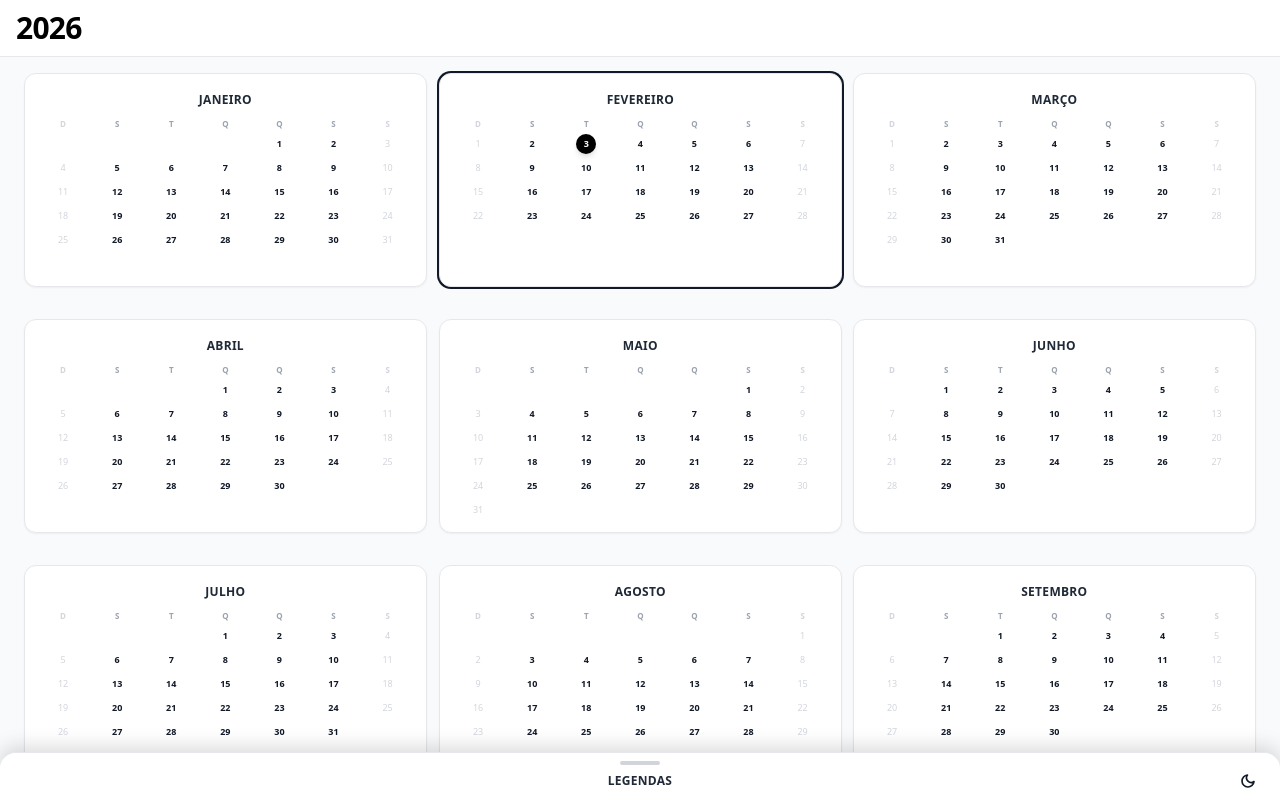
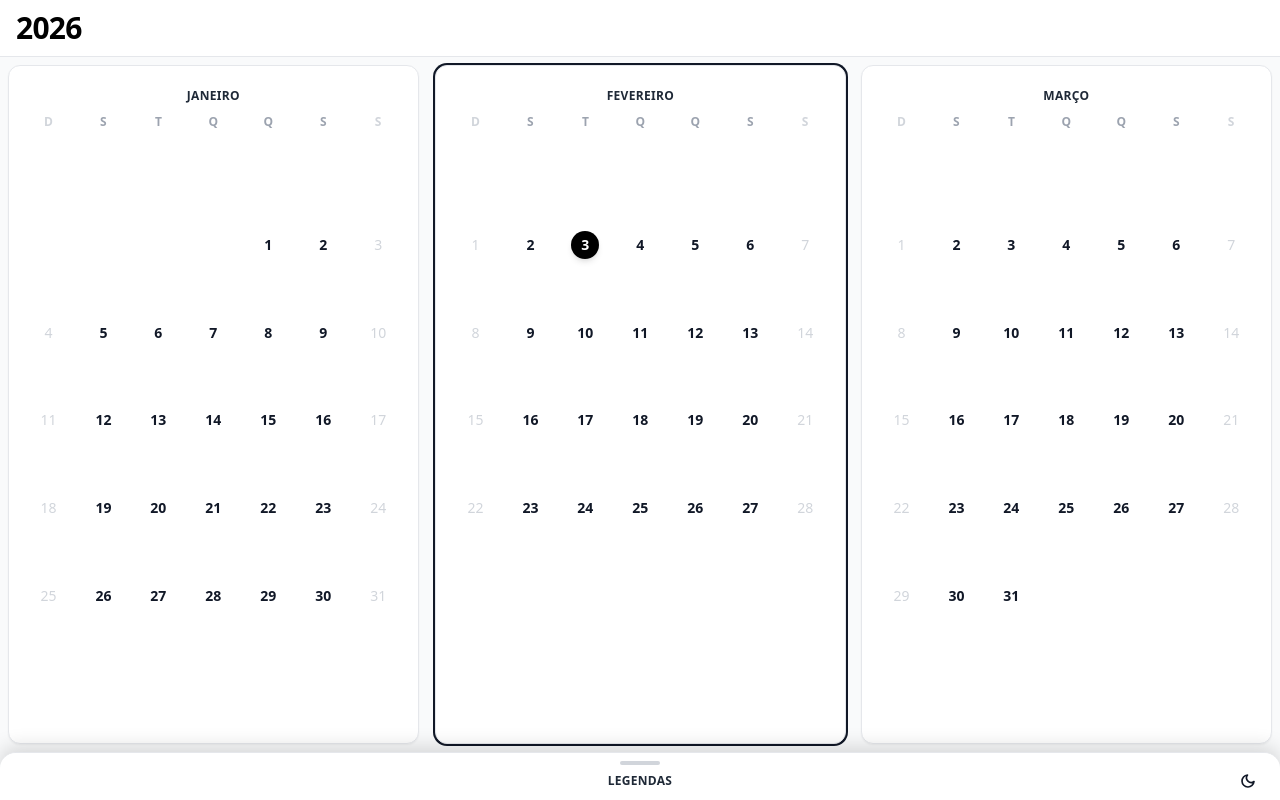
Before and after one commit to VirgilioFuchs/Calendario_PWA, a React (Vite) app: page / in a window 1280 px wide. Built offline with nearby package versions, Linux system fonts and the light colour scheme.

Commit message:
feat(MonthView): add a mode Landscape and others functions

```diff
--- a/src/App.tsx
+++ b/src/App.tsx
@@ -201,7 +201,7 @@ const App: React.FC = () => {
         isFirstLoad.current = false;
 
         if (yearViewRef.current) {
-            yearViewScrollRef.current = yearViewRef.current.getScrollTop();
+            yearViewScrollRef.current = yearViewRef.current.getScrollPosition();
         }
 
         setZoomOrigin(coords);
@@ -242,7 +242,7 @@ const App: React.FC = () => {
         requestAnimationFrame(() => {
             requestAnimationFrame(() => {
                 if (yearViewRef.current && yearViewScrollRef.current > 0) {
-                    yearViewRef.current.setScrollTop(yearViewScrollRef.current)
+                    yearViewRef.current.setScrollPosition(yearViewScrollRef.current)
                 }
             });
         });
--- a/src/components/MonthView.tsx
+++ b/src/components/MonthView.tsx
@@ -18,10 +18,9 @@ const MonthView: React.FC<MonthDetailProps> = ({year, monthIdx, onBack, onDayCli
     const orientation = useOrientation();
     const isLandscape = orientation === 'landscape';
 
-    // Estado para o título fixo (Scroll Spy)
     const [visibleMonthIdx, setVisibleMonthIdx] = useState(monthIdx);
     const months = Array.from({length: 12}, (_, i) => i);
-    const headerOffset = 110; // Espaço reservado para o header fixo
+    const headerOffset = 110;
     const isInitialScroll = useRef(true);
     const today = new Date();
     const currentDay = today.getDate();
@@ -30,6 +29,30 @@ const MonthView: React.FC<MonthDetailProps> = ({year, monthIdx, onBack, onDayCli
     const [yearEvents, setYearEvents] = useState<CalendarEvent[]>([]);
     const [loading, setLoading] = useState(false);
     const [error, setError] = useState<string | null>(null);
+
+    // ✅ Normalize event type
+    const normalizeEventType = (type: string | boolean | null | undefined): string => {
+        if (!type || typeof type !== 'string') {
+            return 'outros';
+        }
+
+        const tipoLower = type.toLowerCase();
+        const knownTypes = ['trabalho', 'férias', 'feriado', 'festa'];
+
+        if (knownTypes.includes(tipoLower)) {
+            return tipoLower;
+        }
+        return 'outros';
+    };
+
+    const getUniqueTypesForDay = (events: CalendarEvent[]): string[] => {
+        const types = events.map(evt => normalizeEventType(evt.feriado_tipo));
+        return [...new Set(types)].filter(type => type !== 'feriado');
+    };
+
+    const hasHoliday = (events: CalendarEvent[]): boolean => {
+        return events.some(evt => normalizeEventType(evt.feriado_tipo) === 'feriado');
+    };
 
     useEffect(() => {
         const fetchYearEvents = async () => {
@@ -48,13 +71,12 @@ const MonthView: React.FC<MonthDetailProps> = ({year, monthIdx, onBack, onDayCli
         fetchYearEvents();
     }, [year]);
 
-// Agrupar eventos por dia
     const eventsByMonthAndDay = useMemo(() => {
         const grouped: Record<number, Record<number, CalendarEvent[]>> = {};
 
         yearEvents.forEach((evt: CalendarEvent) => {
-            const [year, month, day] = evt.feriado_data.split('T')[0].split('-').map(Number);
-            const eventDate = new Date(year, month - 1, day);
+            const [evtYear, month, day] = evt.feriado_data.split('T')[0].split('-').map(Number);
+            const eventDate = new Date(evtYear, month - 1, day);
             const monthNum = eventDate.getMonth();
             const dayNum = eventDate.getDate();
 
@@ -70,10 +92,8 @@ const MonthView: React.FC<MonthDetailProps> = ({year, monthIdx, onBack, onDayCli
         return grouped;
     }, [yearEvents]);
 
-
-    // Cores do evento
     const getEventStyle = (type: string) => {
-        const tipoLower = type.toLowerCase()
+        const tipoLower = type.toLowerCase();
         switch (tipoLower) {
             case 'trabalho':
                 return 'bg-gray-100 text-gray-700 border border-gray-200 dark:bg-zinc-800/70 dark:text-zinc-100 dark:border-zinc-700';
@@ -88,28 +108,29 @@ const MonthView: React.FC<MonthDetailProps> = ({year, monthIdx, onBack, onDayCli
         }
     };
 
-    // Lógica do Spy Scroll
+    // Scroll Spy
     useEffect(() => {
         const container = containerRef.current;
         if (!container) return;
 
-        // Usar scroll event que funciona melhor em ambas orientações
         const handleScroll = () => {
             if (isInitialScroll.current) return;
 
             const sections = container.querySelectorAll('.month-grid-section');
             const containerRect = container.getBoundingClientRect();
-            const containerTop = containerRect.top;
-            const containerHeight = containerRect.height;
-            const targetPoint = containerTop + containerHeight * 0.3; // 30% do topo
+
+            // ✅ Different detection point for landscape vs portrait
+            const detectionPoint = isLandscape
+                ? containerRect.top + containerRect.height * 0.2  // 20% from top in landscape
+                : containerRect.top + containerRect.height * 0.3; // 30% from top in portrait
 
             let closestIdx = 0;
             let closestDistance = Infinity;
 
             sections.forEach((section) => {
                 const rect = section.getBoundingClientRect();
-                const sectionTop = rect.top;
-                const distance = Math.abs(targetPoint - sectionTop);
+                const sectionMiddle = rect.top + rect.height / 2;
+                const distance = Math.abs(detectionPoint - sectionMiddle);
 
                 if (distance < closestDistance) {
                     closestDistance = distance;
@@ -123,7 +144,6 @@ const MonthView: React.FC<MonthDetailProps> = ({year, monthIdx, onBack, onDayCli
 
         container.addEventListener('scroll', handleScroll, {passive: true});
 
-        // Também dispara uma vez após o scroll inicial terminar
         const checkAfterInit = setTimeout(() => {
             if (!isInitialScroll.current) {
                 handleScroll();
@@ -134,10 +154,8 @@ const MonthView: React.FC<MonthDetailProps> = ({year, monthIdx, onBack, onDayCli
             container.removeEventListener('scroll', handleScroll);
             clearTimeout(checkAfterInit);
         };
-    }, []);
+    }, [isLandscape, containerRef]);
 
-
-    // Scroll inicial para o mês selecionado
     useEffect(() => {
         setVisibleMonthIdx(monthIdx);
         isInitialScroll.current = true;
@@ -160,22 +178,6 @@ const MonthView: React.FC<MonthDetailProps> = ({year, monthIdx, onBack, onDayCli
         const rect = e.currentTarget.getBoundingClientRect();
         onDayClick(mIdx, d, rect);
     };
-
-    // const handleRefresh = async () => {
-    //     setLoading(true);
-    //     try {
-    //         const startDate = `${year}-01-01`;
-    //         const endDate = `${year}-12-31`;
-    //         const data = await eventsApi.forceRefresh(startDate, endDate);
-    //         setYearEvents(data);
-    //         console.log('Cache Atualizado');
-    //     } catch (err) {
-    //         console.error('Erro ao atualizar:', err);
-    //         setError(err instanceof Error ? err.message : 'Erro ao atualizar');
-    //     } finally {
-    //          setLoading(false);
-    //     }
-    // }
 
     const CalendarContent = () => (
         <div
@@ -215,6 +217,10 @@ const MonthView: React.FC<MonthDetailProps> = ({year, monthIdx, onBack, onDayCli
                                 const visibleEvents = allEvents.slice(0, 2);
                                 const remainingEvents = allEvents.length - 2;
 
+                                // ✅ Get unique types and check for holiday
+                                const uniqueTypes = getUniqueTypesForDay(allEvents);
+                                const dayHasFeriado = hasHoliday(allEvents);
+
                                 return (
                                     <div
                                         key={d}
@@ -238,31 +244,35 @@ const MonthView: React.FC<MonthDetailProps> = ({year, monthIdx, onBack, onDayCli
                                                 ${isLandscape ? 'w-5 h-5 text-xs' : 'w-7 h-7 text-sm'}
                                                 ${isToday
                                                 ? 'bg-black text-white dark:bg-white dark:text-black font-bold shadow-md'
-                                                    : isWeekend ? 'text-gray-300 dark:text-zinc-600' : 'text-gray-900 dark:text-zinc-300'
+                                                : dayHasFeriado
+                                                    ? 'text-red-500 dark:text-red-400 font-semibold'
+                                                    : isWeekend
+                                                        ? 'text-gray-300 dark:text-zinc-600'
+                                                        : 'text-gray-900 dark:text-zinc-300'
                                             }`}>
                                                     {d}
                                             </span>
                                         </div>
 
-                                        {/* LANDSCAPE: Bolinhas de eventos */}
-                                        {isLandscape && allEvents.length > 0 && (
+                                        {/* ✅ LANDSCAPE: One dot per unique event type */}
+                                        {isLandscape && uniqueTypes.length > 0 && (
                                             <div className="flex flex-row gap-1 justify-center flex-wrap max-w-full">
-                                                {allEvents.slice(0, 4).map((evt, idx) => (
+                                                {uniqueTypes.slice(0, 3).map((type, idx) => (
                                                     <div
-                                                        key={`${evt.feriado_id}-${idx}`}
-                                                        className={`w-1.5 h-1.5 rounded-full ${getEventStyle(evt.feriado_tipo)}`}
-                                                        title={evt.feriado_titulo}
+                                                        key={idx}
+                                                        className={`w-1.5 h-1.5 rounded-full ${getEventStyle(type)}`}
+                                                        title={type}
                                                     />
                                                 ))}
-                                                {allEvents.length > 4 && (
+                                                {uniqueTypes.length > 3 && (
                                                     <span className="text-[6px] font-bold text-gray-400 dark:text-zinc-500 leading-none">
-                                                    +{allEvents.length - 4}
+                                                        +{uniqueTypes.length - 3}
                                                     </span>
                                                 )}
                                             </div>
                                         )}
 
-                                        {/* PORTRAIT: Cards de eventos (original) */}
+                                        {/* PORTRAIT: Event cards */}
                                         {!isLandscape && (
                                             <div className="mt-auto w-full px-0.5 pb-3.5 flex flex-col gap-[1px]">
                                                 <div className="flex flex-col gap-[2px] w-full">
@@ -299,7 +309,7 @@ const MonthView: React.FC<MonthDetailProps> = ({year, monthIdx, onBack, onDayCli
 
     return (
         <div className="flex-1 flex flex-col bg-white h-full relative z-50 dark:bg-zinc-950 transition-colors">
-            {/* HEADER FIXO */}
+            {/* HEADER */}
             <div
                 className="z-30 shadow-sm relative transition-all duration-300
                 bg-white/95 backdrop-blur-sm border-b border-gray-300
@@ -324,11 +334,13 @@ const MonthView: React.FC<MonthDetailProps> = ({year, monthIdx, onBack, onDayCli
                     </button>
                 </div>
 
-                {/*<div className="px-4 pb-1">*/}
-                {/*    <h1 className="text-3xl font-extrabold text-black dark:text-white tracking-tight">*/}
-                {/*        {MONTH_NAMES[visibleMonthIdx]}*/}
-                {/*    </h1>*/}
-                {/*</div>*/}
+                {!isLandscape && (
+                    <div className="px-4 pb-1">
+                        <h1 className="text-3xl font-extrabold text-black dark:text-white tracking-tight">
+                            {MONTH_NAMES[visibleMonthIdx]}
+                        </h1>
+                    </div>
+                )}
 
                 {!isLandscape && (
                     <div className="grid grid-cols-7 gap-0 px-0 pb-1">
@@ -345,7 +357,7 @@ const MonthView: React.FC<MonthDetailProps> = ({year, monthIdx, onBack, onDayCli
                 )}
             </div>
 
-            {/* Loading indicator */}
+            {/* Loading */}
             {loading && (
                 <div
                     className="absolute top-20 left-1/2 -translate-x-1/2 z-40 bg-blue-500 text-white px-4 py-2 rounded-full shadow-lg text-sm">
@@ -353,7 +365,7 @@ const MonthView: React.FC<MonthDetailProps> = ({year, monthIdx, onBack, onDayCli
                 </div>
             )}
 
-            {/* Error message */}
+            {/* Error */}
             {error && (
                 <div
                     className="absolute top-20 left-1/2 -translate-x-1/2 z-40 bg-red-500 text-white px-4 py-2 rounded-lg shadow-lg text-sm">
@@ -361,14 +373,13 @@ const MonthView: React.FC<MonthDetailProps> = ({year, monthIdx, onBack, onDayCli
                 </div>
             )}
 
-            {/* LAYOUT PRINCIPAL */}
+            {/* MAIN LAYOUT */}
             {isLandscape ? (
-                // MODO LANDSCAPE: 60% calendário | 40% painel lateral
                 <div className="flex-1 flex flex-row overflow-hidden">
-                    {/* 60% - Calendário */}
+                    {/* 60% - Calendar */}
                     <div
                         className="w-[60%] flex flex-col overflow-hidden border-r border-gray-200 dark:border-zinc-800">
-                        <div className="grid grid-cols-7 gap-0 px-0 pb-1">
+                        <div className="grid grid-cols-7 gap-0 px-0 pb-1 border-b border-gray-200 dark:border-zinc-800">
                             {WEEK_DAYS_ABREVIATED.map((d, idx) => (
                                 <div
                                     key={d}
@@ -382,17 +393,24 @@ const MonthView: React.FC<MonthDetailProps> = ({year, monthIdx, onBack, onDayCli
                         <CalendarContent/>
                     </div>
 
-                    {/* 40% - Painel Lateral (vazio por enquanto) */}
+                    {/* 40% - Side Panel */}
                     <div className="w-[40%] flex flex-col overflow-hidden bg-gray-50 dark:bg-zinc-900">
-                        <div className="flex-1 flex items-center justify-center">
-                            <p className="text-gray-400 dark:text-zinc-500 text-sm">
+                        {/* ✅ Title at TOP of side panel */}
+                        <div className="px-4 py-3 border-b border-gray-200 dark:border-zinc-800 text-center">
+                            <h1 className="text-2xl font-extrabold text-black dark:text-white tracking-tight transition-all duration-300">
+                                {MONTH_NAMES[visibleMonthIdx]}
+                            </h1>
+                        </div>
+
+                        {/* ✅ Content area */}
+                        <div className="flex-1 overflow-y-auto p-4">
+                            <p className="text-gray-400 dark:text-zinc-500 text-sm text-center">
                                 Painel lateral
                             </p>
                         </div>
                     </div>
                 </div>
             ) : (
-                // MODO PORTRAIT: Layout normal
                 <CalendarContent/>
             )}
         </div>
--- a/src/components/YearView.tsx
+++ b/src/components/YearView.tsx
@@ -15,15 +15,19 @@ interface MonthCardProps {
     mIdx: number;
     currentYear: number;
     isFirstLoad: boolean;
+    isLandscape: boolean;
+    cardStyle?: React.CSSProperties;
     onCardClick: (e: React.MouseEvent<HTMLDivElement>, mIdx: number) => void;
     setCardRef: (el: HTMLDivElement | null, idx: number) => void;
 }
 
-// ===== COMPONENTE MONTHCARD (MEMOIZADO) =====
+// ===== COMPONENTE MONTHCARD (MEMORIZADO) =====
 const MonthCard = React.memo<MonthCardProps>(({
                                                   mIdx,
                                                   currentYear,
                                                   isFirstLoad,
+                                                  isLandscape,
+                                                  cardStyle,
                                                   onCardClick,
                                                   setCardRef
                                               }) => {
@@ -45,7 +49,7 @@ const MonthCard = React.memo<MonthCardProps>(({
     const isCurrent = mIdx === today.getMonth() && currentYear === today.getFullYear();
     const currentDay = today.getDate();
 
-    // ✅ Headers memoizados
+    // ✅ Headers memorizados
     const weekDayHeaders = useMemo(() =>
             WEEK_DAYS.map((d, i) => ({
                 char: d.charAt(0),
@@ -60,16 +64,19 @@ const MonthCard = React.memo<MonthCardProps>(({
             data-month-name={`${MONTH_NAMES[mIdx]} ${currentYear}`}
             onClick={(e) => onCardClick(e, mIdx)}
             className={clsx(
-                'rounded-xl p-3 shadow-sm active:scale-[0.98] transition-transform cursor-pointer flex flex-col',
+                'rounded-xl shadow-sm active:scale-[0.98] transition-transform cursor-pointer flex flex-col',
                 'bg-white border border-gray-200 hover:border-black/20',
                 'dark:bg-zinc-900 dark:border-zinc-800 dark:hover:border-zinc-600',
                 isFirstLoad && `animate-fade-in-scale stagger-${mIdx + 1}`,
-                isCurrent && 'ring-2 ring-gray-900 dark:ring-blue-50'
+                isCurrent && 'ring-2 ring-gray-900 dark:ring-blue-50',
+                isLandscape && 'flex-shrink-0',
+                isLandscape ? 'p-4' : 'p-2'
+
             )}
-            style={isFirstLoad ? {
-                opacity: 0,
-                animationFillMode: 'forwards'
-            } : undefined}
+            style={{
+                ...(isFirstLoad ? { opacity: 0, animationFillMode: 'forwards' } : {}),
+                ...cardStyle
+            }}
         >
             {/* Título do Mês Centralizado */}
             <div className="text-center mb-2">
@@ -82,16 +89,26 @@ const MonthCard = React.memo<MonthCardProps>(({
             </div>
 
             {/* Grid de Dias Compacto (Sempre 6 linhas visuais) */}
-            <div className="grid grid-cols-7 gap-y-1 gap-x-0.5 pointer-events-none flex-1 content-start">
+            <div
+                className={clsx(
+                "grid grid-cols-7 pointer-events-none flex-1 min-h-0",
+                isLandscape ? "gap-x-2" : "gap-x-0.5"
+            )}
+                 style={{
+                     // ✅ Force exactly 7 rows that distribute evenly
+                     gridTemplateRows: 'repeat(7, 1fr)'
+                 }}
+            >
                 {/* Headers da Semana */}
                 {weekDayHeaders.map((day, i) => (
                     <div
                         key={i}
                         className={clsx(
-                            'text-center text-[8px] font-bold',
+                            'text-center font-bold',
                             day.isWeekend
                                 ? 'text-gray-300 dark:text-zinc-600'
-                                : 'text-gray-400 dark:text-zinc-500'
+                                : 'text-gray-400 dark:text-zinc-500',
+                            isLandscape ? 'text-xs' : 'text-[8px]'
                         )}
                     >
                         {day.char}
@@ -113,13 +130,22 @@ const MonthCard = React.memo<MonthCardProps>(({
                         <div
                             key={d}
                             className={clsx(
-                                'h-5 w-5 mx-auto rounded-full flex items-center justify-center text-[9px] relative',
-                                isToday && 'bg-black text-white dark:bg-white dark:text-black font-bold shadow-md',
-                                !isToday && isWeekend && 'text-gray-300 font-normal dark:text-zinc-600',
-                                !isToday && !isWeekend && 'text-gray-900 font-bold dark:text-zinc-300'
+                                'flex items-center justify-center',
+                                isLandscape ? 'text-sm' : 'text-[10px]'
                             )}
                         >
-                            {d}
+                            <span
+                                className={clsx(
+                                    'rounded-full flex items-center justify-center aspect-square',
+                                    // ✅ Responsive sizes using aspect-square
+                                    isLandscape ? 'w-7 h-7 text-sm' : 'w-5 h-5 text-[10px]',
+                                    isToday && 'bg-black text-white dark:bg-white dark:text-black font-bold shadow-md',
+                                    !isToday && isWeekend && 'text-gray-300 font-normal dark:text-zinc-600',
+                                    !isToday && !isWeekend && 'text-gray-900 font-bold dark:text-zinc-300'
+                                )}
+                            >
+                                {d}
+                            </span>
                         </div>
                     );
                 })}
@@ -134,8 +160,8 @@ const MonthCard = React.memo<MonthCardProps>(({
 MonthCard.displayName = 'MonthCard';
 
 export interface YearViewHandle {
-    getScrollTop: () => number;
-    setScrollTop: (value: number) => void;
+    getScrollPosition: () => number;
+    setScrollPosition: (value: number) => void;
 }
 
 // COMPONENTE PRINCIPAL YEARVIEW
@@ -152,19 +178,25 @@ const YearView = forwardRef<YearViewHandle, YearViewProps>((
 
     const monthCardsRef = useRef<(HTMLDivElement | null)[]>([]);
     const months = useMemo(() => Array.from({length: 12}, (_, i) => i), []);
+    const isLandscape = orientation === 'landscape';
 
     useImperativeHandle(ref, () => ({
-        getScrollTop: () => {
+        getScrollPosition: () => {
             const element = containerRef.current;
-            return element?.scrollTop || 0;
+            if(!element) return 0;
+            return isLandscape ? element.scrollLeft : element.scrollTop;
         },
-        setScrollTop: (value: number) => {
+        setScrollPosition: (value: number) => {
             const element = containerRef.current;
             if (element) {
-                element.scrollTop = value;
+                if(isLandscape) {
+                    element.scrollLeft = value;
+                } else {
+                    element.scrollTop = value;
+                }
             }
         }
-    }), [containerRef]);
+    }), [containerRef, isLandscape]);
 
     // Função de clique no card
     const handleCardClick = useCallback((e: React.MouseEvent<HTMLDivElement>, mIdx: number) => {
@@ -186,43 +218,46 @@ const YearView = forwardRef<YearViewHandle, YearViewProps>((
     const containerClasses = clsx(
         'flex-1 overflow-y-auto scroll-smooth h-full origin-top-left gpu-accelerated',
         'bg-gray-50 dark:bg-zinc-950',
-        orientation === 'portrait' ? 'pt-6 px-3 pb-5' : 'pt-4 px-6 pb-4'
+        isLandscape
+        ? 'overflow-x-auto overflow-y-hidden p-2'
+        : 'overflow-y-auto overflow-x-hidden pt-4 px-2 pb-4'
     );
 
-    const gridClasses = clsx(
-        'grid gap-3',
-        orientation === 'portrait' ? 'grid-cols-2' : 'grid-cols-3'
-    );
+    const landscapeCardStyle: React.CSSProperties = {
+        minWidth: 'calc((100% - 2rem) / 3)',
+        width: 'calc((100% - 2rem) / 3)',
+        height: '100%',
+        minHeight: 0
+    };
 
     return (
         <div ref={containerRef} className={containerClasses}>
-            {/* Grid com linhas divisórias a cada 3 meses */}
-            {orientation === 'landscape' ? (
-                <div className="space-y-8">
-                    {[0, 3, 6, 9].map(startIdx => (
-                        <div className={gridClasses}>
-                            {months.slice(startIdx, startIdx + 3).map((mIdx) => (
-                                <MonthCard
-                                    key={mIdx}
-                                    mIdx={mIdx}
-                                    currentYear={currentYear}
-                                    isFirstLoad={isFirstLoad}
-                                    onCardClick={handleCardClick}
-                                    setCardRef={setMonthCardRef}
-                                />
-                            ))}
-                        </div>
-                    ))}
-                </div>
-            ) : (
-                /* ✅ PORTRAIT: Grid tradicional 2 colunas */
-                <div className={gridClasses}>
+            {isLandscape ? (
+                // ✅ LANDSCAPE: Simple horizontal scroll, 3 months visible
+                <div className="flex flex-row gap-4 h-full">
                     {months.map((mIdx) => (
                         <MonthCard
                             key={mIdx}
                             mIdx={mIdx}
                             currentYear={currentYear}
                             isFirstLoad={isFirstLoad}
+                            isLandscape={isLandscape}
+                            cardStyle={landscapeCardStyle}
+                            onCardClick={handleCardClick}
+                            setCardRef={setMonthCardRef}
+                        />
+                    ))}
+                </div>
+            ) : (
+                // ✅ PORTRAIT: Vertical scroll with 2-column grid
+                <div className="grid grid-cols-2 gap-3">
+                    {months.map((mIdx) => (
+                        <MonthCard
+                            key={mIdx}
+                            mIdx={mIdx}
+                            currentYear={currentYear}
+                            isFirstLoad={isFirstLoad}
+                            isLandscape={isLandscape}
                             onCardClick={handleCardClick}
                             setCardRef={setMonthCardRef}
                         />
```
Also changed, not shown: src/components/DayView.tsx (+7 -7 lines), 1 other file (tests, documents, lock files or other folders). Lines whose indentation alone changed are shown as unchanged.
